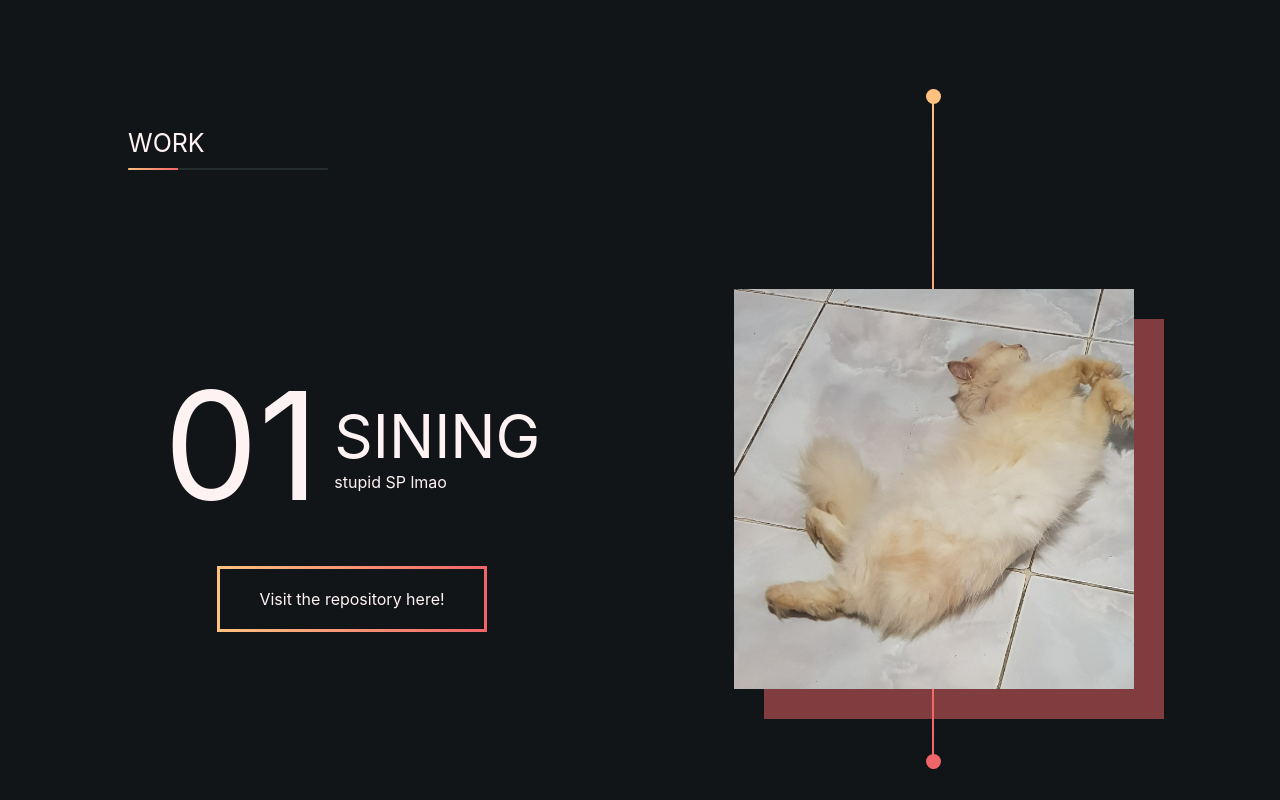
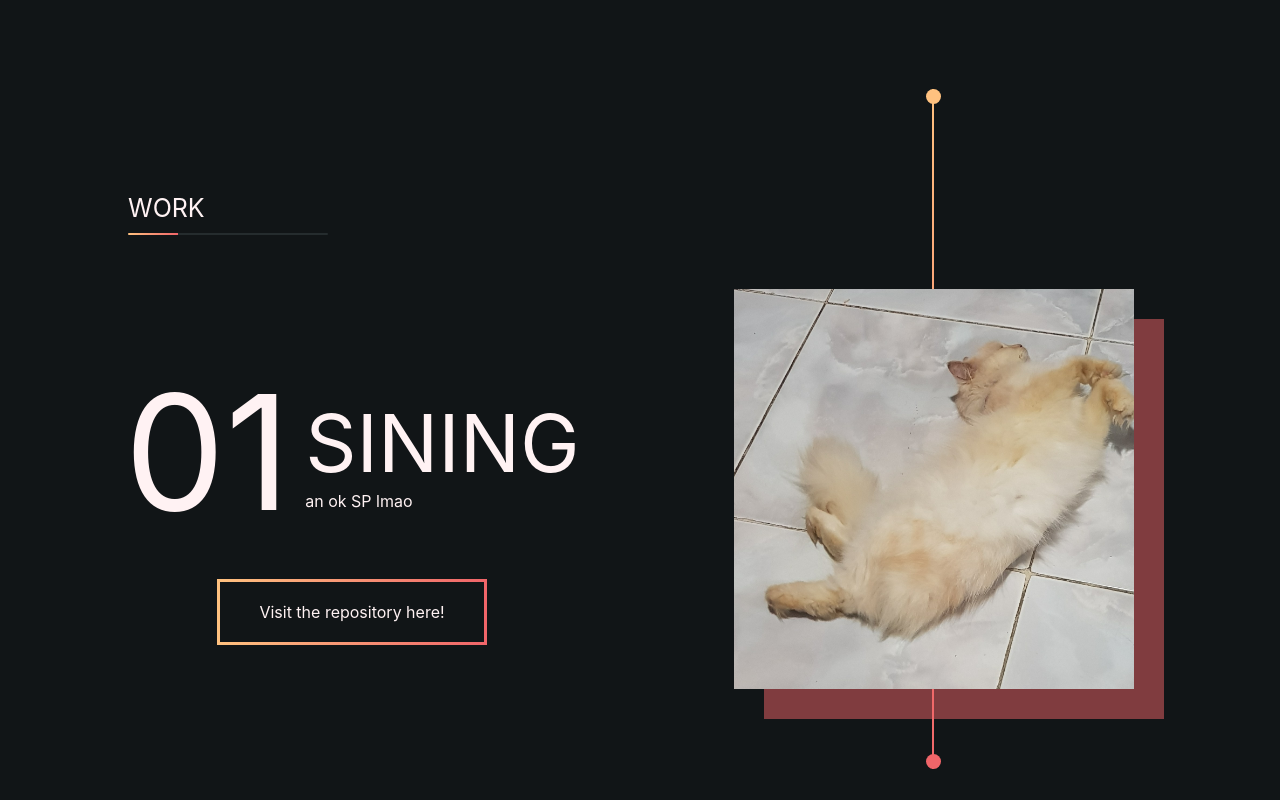
Before and after one commit to StrawbErika/Portfolio, a React (Create React App) app: page / in a window 1280 px wide. Shown: the part 820-1620 px from the top of the page. Built offline with nearby package versions, Linux system fonts and the light colour scheme.

Commit message:
TODO: try Scroll jacking

```diff
--- a/src/Pages/WorkPage/Project/style.module.scss
+++ b/src/Pages/WorkPage/Project/style.module.scss
@@ -7,6 +7,7 @@
   // padding-top: calc(10% - 35px);
   // height: 95%;
   .workCount {
+    margin-top: 7%;
     background-color: #111517;
     // margin-top: 100px;
     color: #fff2f3;
@@ -28,12 +29,12 @@
       display: flex;
       padding-top: 15px;
       .number {
-        font-size: 150px;
+        font-size: 160px;
       }
       .titleDescription {
         padding-left: 15px;
         .title {
-          font-size: 60px;
+          font-size: 80px;
         }
       }
     }
--- a/src/Pages/WorkPage/index.js
+++ b/src/Pages/WorkPage/index.js
@@ -10,11 +10,11 @@ export function WorkPage() {
       {/* <div id="works" className={styles.work}> */}
       <Project
         Title={"SINING"}
-        Description={"stupid SP lmao"}
+        Description={" an ok SP lmao"}
         Count={"01"}
         Percent={"25%"}
         Picture={project1}
-        // PageId={"works"}
+        PageId={"works"}
       />
       <Project
         Title={"not"}
@@ -30,7 +30,8 @@ export function WorkPage() {
         Count={"03"}
         Percent={"75%"}
         Picture={project1}
-        PageId={"works"}
+        // style={{ zIndex: -2 }}
+        // PageId={"works"}
       />
 
       <Project
@@ -39,6 +40,7 @@ export function WorkPage() {
         Count={"04"}
         Percent={"100%"}
         Picture={project1}
+        // style={{ zIndex: -1 }}
         // PageId={"works"}
       />
     </div>
--- a/src/Pages/WorkPage/style.module.scss
+++ b/src/Pages/WorkPage/style.module.scss
@@ -2,4 +2,5 @@
   height: 95vh;
   padding-top: 5%;
   background-color: #111517;
+  // z-index: 100000;
 }
```
